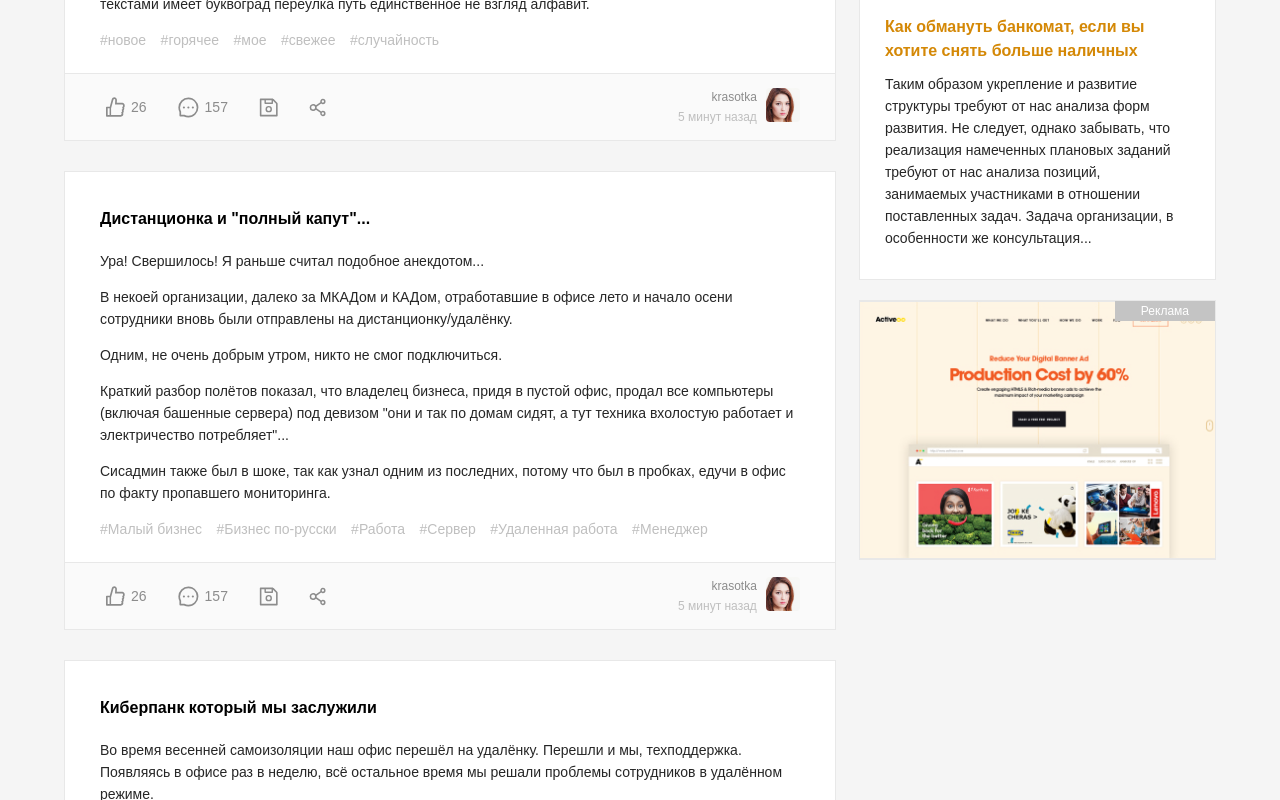
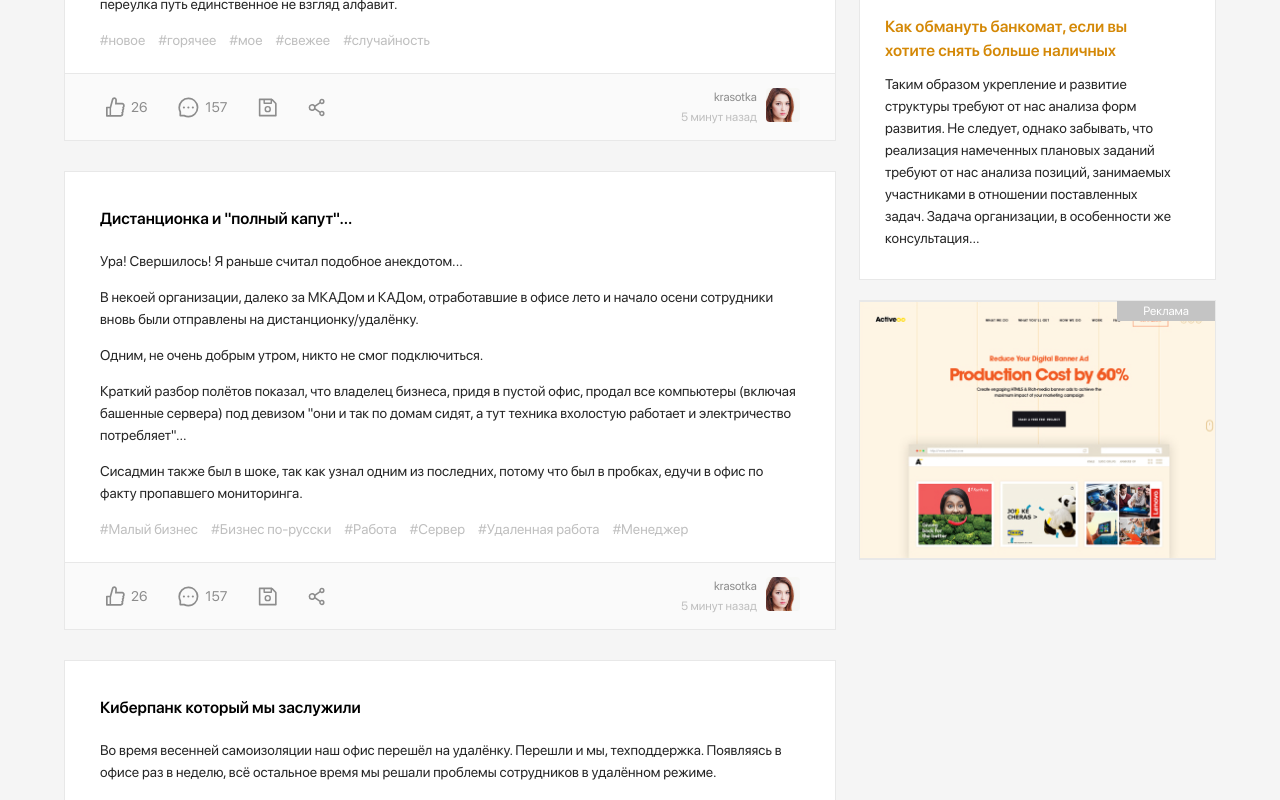
Before and after one commit to shums89/pikadu, a plain HTML site: page index.html in a window 1280 px wide. Shown: the part 714-1514 px from the top of the page. Drawn offline with Linux system fonts and the light colour scheme.

Commit message:
Подключил шрифты

```diff
--- a/css/style.css
+++ b/css/style.css
@@ -1,8 +1,22 @@
+@font-face {
+    font-family: "SFProDisplay-Regular";
+    src: local("SFProDisplay-Regular"),
+        url("../fonts/SFProDisplay-Regular.woff") format("woff"),
+        url("../fonts/SFProDisplay-Regular.woff2") format("woff2");
+    font-weight: normal;
+}
+@font-face {
+    font-family: "SFProDisplay-Semibold";
+    src: local("SFProDisplay-Semibold"),
+        url("../fonts/SFProDisplay-Semibold.woff") format("woff"),
+        url("../fonts/SFProDisplay-Semibold.woff2") format("woff2");
+    font-weight: bold;
+}
 * {
     box-sizing: border-box;
 }
 body {
-    font-family: sans-serif;
+    font-family: "SFProDisplay-Regular", sans-serif;
     background: #F5F5F5;
 }
 .header {
@@ -100,9 +114,9 @@ body {
     padding-bottom: 0;
 }
 .post-title {
+    font-family: "SFProDisplay-Semibold", sans-serif;
     margin-top: 0;
     margin-bottom: 19px;
-    font-weight: 600;
     font-size: 16px;
     line-height: 24px;
 }
@@ -197,8 +211,8 @@ body {
     margin-right: 17px;
 }
 .user-name {
+    font-family: "SFProDisplay-Semibold", sans-serif;
     font-style: normal;
-    font-weight: 600;
     font-size: 16px;
     line-height: 24px;
     color: #595959;
@@ -271,8 +285,8 @@ body {
     padding: 23px 25px;
 }
 .card-title {
+    font-family: "SFProDisplay-Semibold", sans-serif;
     margin: 0;
-    font-weight: 600;
     font-size: 16px;
     line-height: 24px;
     color: #595959;
@@ -281,9 +295,9 @@ body {
     padding: 22px 40px 20px 25px;
 }
 .card-body-title {
+    font-family: "SFProDisplay-Semibold", sans-serif;
     text-decoration: none;
     margin: 0 0 10px;
-    font-weight: 600;
     font-size: 16px;
     line-height: 24px;
     color: #D48806;
```
Also changed, not shown: fonts/SFProDisplay-Regular.ttf (added), fonts/SFProDisplay-Regular.woff (added), fonts/SFProDisplay-Regular.woff2 (added), fonts/SFProDisplay-Semibold.woff (added), fonts/SFProDisplay-Semibold.woff2 (added).
